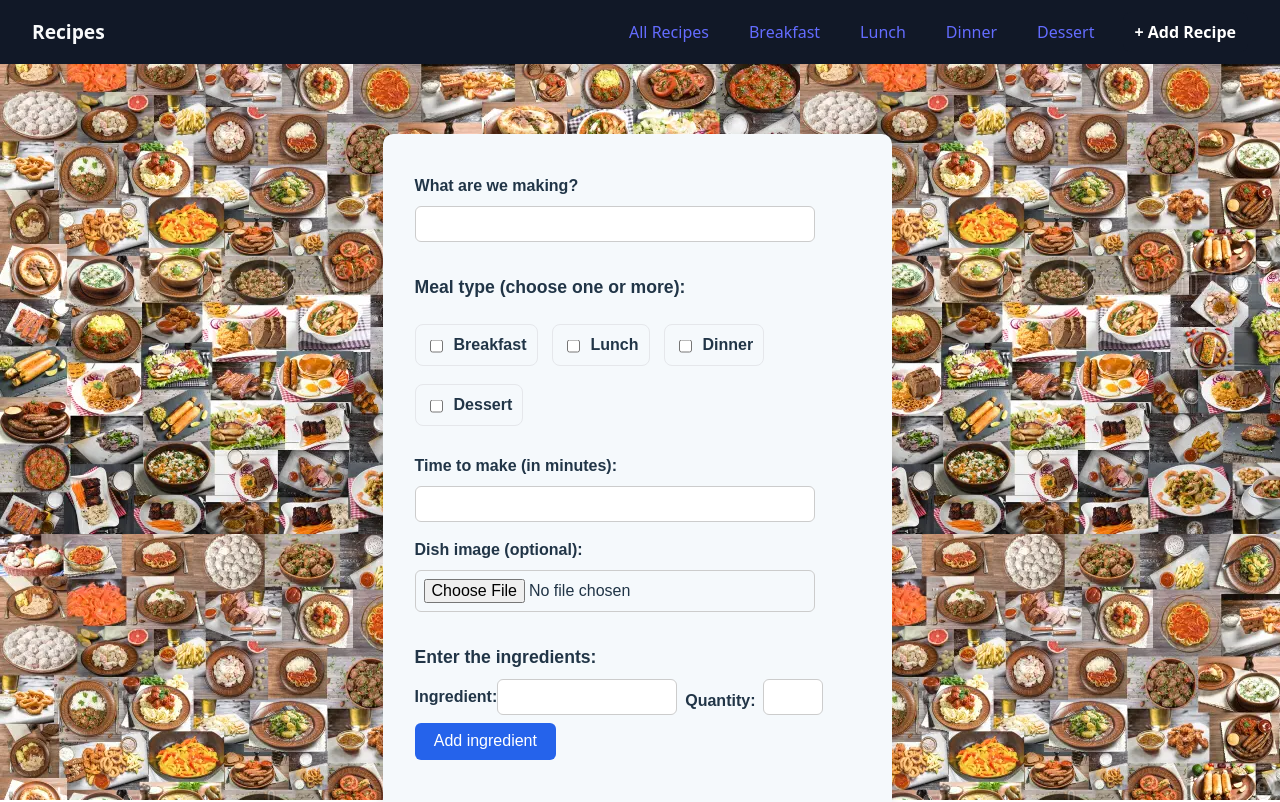
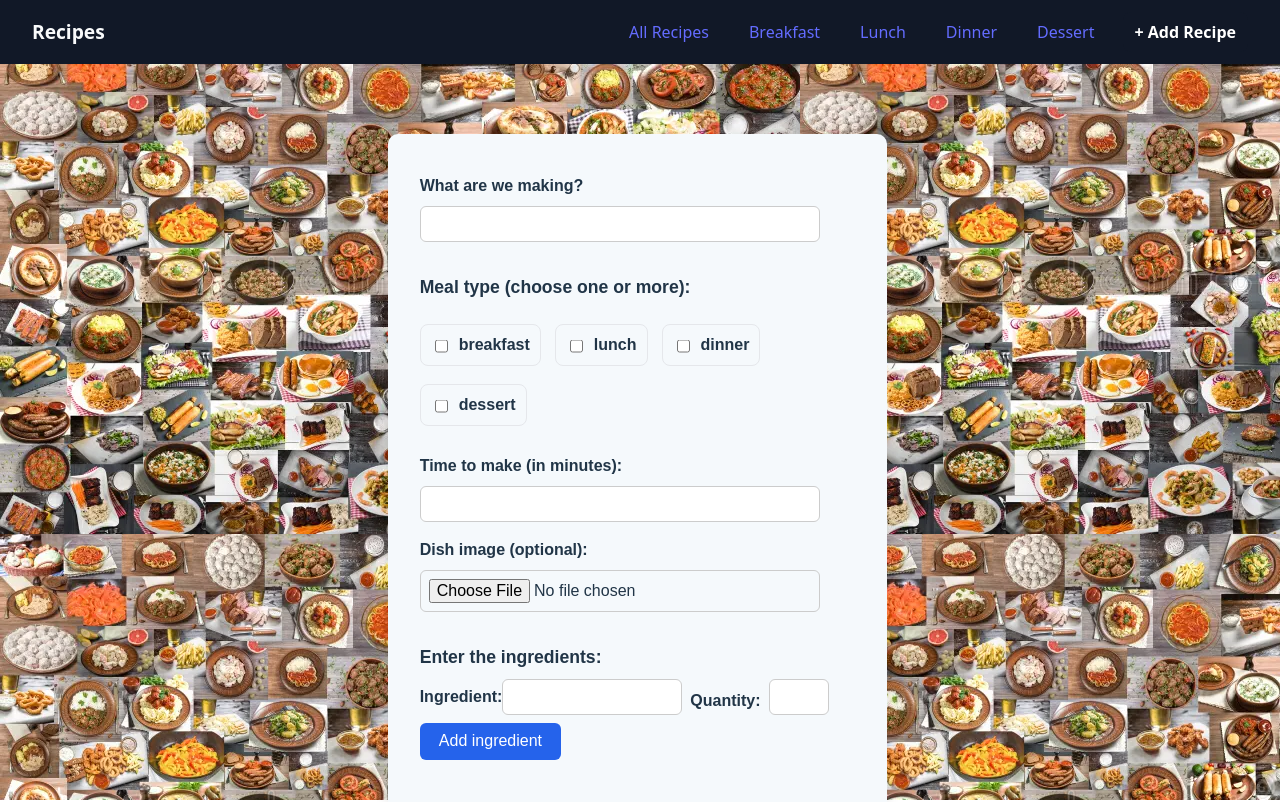
Before and after one commit to omriyaacobi/recipe-website, a React (Vite) app: page /AddRecipe in a window 1280 px wide. Shown: the top 802 px of the page. Built offline with nearby package versions, Linux system fonts and the light colour scheme.

Commit message:
Add CategoryPages component and integrate with routing; refactor meal type options to lowercase and update Home component to use CardGrid for recipe display.

```diff
--- a/src/App.jsx
+++ b/src/App.jsx
@@ -8,6 +8,7 @@ import Navbar from "./components/Layout/Navbar/Navbar.jsx";
 import Home from "./components/Home/Home.jsx";
 import About from "./About.jsx";
 import AddRecipe from "./components/AddRecipe/AddRecipe.jsx";
+import CategoryPages from "./components/CatergoryPages/CategoryPages.jsx";
 
 const App = () => {
   const [recipeList, setRecipeList] = useState(recipes);
@@ -22,10 +23,10 @@ const App = () => {
         <Routes>
           <Route path="/" element={<Home recipeList={recipeList} />} />
           <Route path="/about" element={<About />} />
-          {/* <Route path="/breakfast" element={<Category name="Breakfast" />} />
-          <Route path="/lunch" element={<Category name="Lunch" />} />
-          <Route path="/dinner" element={<Category name="Dinner" />} />
-          <Route path="/dessert" element={<Category name="Dessert" />} /> */}
+          <Route
+            path="/:category"
+            element={<CategoryPages recipeList={recipeList} />}
+          />
           <Route
             path="/AddRecipe"
             element={<AddRecipe setRecipeList={setRecipeList} />}
--- a/src/Data/RecipesData.js
+++ b/src/Data/RecipesData.js
@@ -1,26 +1,15 @@
 export const recipes = [
   {
     name: "Spaghetti Bolognese",
-    mealTypes: ["Lunch", "Dinner"],
+    mealTypes: ["lunch", "dinner"],
     preparationTime: 45,
-    ingredients: [
-      "Spaghetti",
-      "Ground beef",
-      "Tomato sauce",
-      "Onion",
-      "Garlic",
-    ],
-    instructions: [
-      "Boil pasta",
-      "Cook beef with onion/garlic",
-      "Add sauce",
-      "Combine",
-    ],
+    ingredients: ["Spaghetti", "Ground beef", "Tomato sauce", "Onion", "Garlic"],
+    instructions: ["Boil pasta", "Cook beef with onion/garlic", "Add sauce", "Combine"],
     image: null,
   },
   {
     name: "Avocado Toast",
-    mealTypes: ["Breakfast", "Snack"],
+    mealTypes: ["breakfast", "snack"],
     preparationTime: 10,
     ingredients: ["Bread", "Avocado", "Salt", "Pepper", "Lemon juice"],
     instructions: ["Toast bread", "Mash avocado", "Spread & season"],
@@ -28,77 +17,47 @@ export const recipes = [
   },
   {
     name: "Chicken Caesar Salad",
-    mealTypes: ["Lunch", "Dinner"],
+    mealTypes: ["lunch", "dinner"],
     preparationTime: 25,
-    ingredients: [
-      "Romaine lettuce",
-      "Chicken breast",
-      "Croutons",
-      "Caesar dressing",
-      "Parmesan",
-    ],
-    instructions: [
-      "Grill chicken",
-      "Chop lettuce",
-      "Mix with dressing",
-      "Top with chicken, croutons, cheese",
-    ],
+    ingredients: ["Romaine lettuce", "Chicken breast", "Croutons", "Caesar dressing", "Parmesan"],
+    instructions: ["Grill chicken", "Chop lettuce", "Mix with dressing", "Top with chicken, croutons, cheese"],
     image: null,
   },
   {
     name: "Pancakes",
-    mealTypes: ["Breakfast", "Dessert"],
+    mealTypes: ["breakfast", "dessert"],
     preparationTime: 20,
     ingredients: ["Flour", "Eggs", "Milk", "Sugar", "Baking powder"],
-    instructions: [
-      "Mix ingredients",
-      "Cook on pan until golden",
-      "Serve with syrup",
-    ],
+    instructions: ["Mix ingredients", "Cook on pan until golden", "Serve with syrup"],
     image: null,
   },
   {
     name: "Vegetable Stir Fry",
-    mealTypes: ["Lunch", "Dinner"],
+    mealTypes: ["lunch", "dinner"],
     preparationTime: 20,
     ingredients: ["Mixed vegetables", "Soy sauce", "Garlic", "Ginger", "Oil"],
-    instructions: [
-      "Heat oil",
-      "Stir fry vegetables",
-      "Add seasoning",
-      "Serve with rice",
-    ],
+    instructions: ["Heat oil", "Stir fry vegetables", "Add seasoning", "Serve with rice"],
     image: null,
   },
   {
     name: "Tomato Soup",
-    mealTypes: ["Lunch", "Dinner"],
+    mealTypes: ["lunch", "dinner"],
     preparationTime: 30,
     ingredients: ["Tomatoes", "Onion", "Garlic", "Vegetable broth", "Cream"],
-    instructions: [
-      "Cook tomatoes/onion/garlic",
-      "Add broth",
-      "Blend",
-      "Serve hot",
-    ],
+    instructions: ["Cook tomatoes/onion/garlic", "Add broth", "Blend", "Serve hot"],
     image: null,
   },
   {
     name: "Omelette",
-    mealTypes: ["Breakfast"],
+    mealTypes: ["breakfast"],
     preparationTime: 10,
     ingredients: ["Eggs", "Salt", "Pepper", "Cheese", "Vegetables"],
-    instructions: [
-      "Whisk eggs",
-      "Pour into pan",
-      "Add fillings",
-      "Fold & cook",
-    ],
+    instructions: ["Whisk eggs", "Pour into pan", "Add fillings", "Fold & cook"],
     image: null,
   },
   {
     name: "Grilled Cheese Sandwich",
-    mealTypes: ["Lunch", "Snack"],
+    mealTypes: ["lunch", "snack"],
     preparationTime: 10,
     ingredients: ["Bread", "Cheese", "Butter"],
     instructions: ["Butter bread", "Add cheese", "Grill until golden"],
@@ -106,7 +65,7 @@ export const recipes = [
   },
   {
     name: "Beef Tacos",
-    mealTypes: ["Lunch", "Dinner"],
+    mealTypes: ["lunch", "dinner"],
     preparationTime: 25,
     ingredients: ["Taco shells", "Ground beef", "Lettuce", "Cheese", "Salsa"],
     instructions: ["Cook beef", "Assemble tacos with toppings"],
@@ -114,19 +73,15 @@ export const recipes = [
   },
   {
     name: "Greek Salad",
-    mealTypes: ["Lunch", "Dinner"],
+    mealTypes: ["lunch", "dinner"],
     preparationTime: 15,
     ingredients: ["Cucumber", "Tomatoes", "Feta cheese", "Olives", "Olive oil"],
-    instructions: [
-      "Chop vegetables",
-      "Mix with cheese and olives",
-      "Drizzle oil",
-    ],
+    instructions: ["Chop vegetables", "Mix with cheese and olives", "Drizzle oil"],
     image: null,
   },
   {
     name: "Banana Smoothie",
-    mealTypes: ["Breakfast", "Snack"],
+    mealTypes: ["breakfast", "snack"],
     preparationTime: 5,
     ingredients: ["Banana", "Milk", "Honey", "Ice"],
     instructions: ["Blend all ingredients until smooth"],
@@ -134,7 +89,7 @@ export const recipes = [
   },
   {
     name: "Homemade Pizza",
-    mealTypes: ["Lunch", "Dinner"],
+    mealTypes: ["lunch", "dinner"],
     preparationTime: 50,
     ingredients: ["Pizza dough", "Tomato sauce", "Cheese", "Toppings"],
     instructions: ["Roll dough", "Add sauce & toppings", "Bake"],
@@ -142,33 +97,23 @@ export const recipes = [
   },
   {
     name: "Lentil Soup",
-    mealTypes: ["Lunch", "Dinner"],
+    mealTypes: ["lunch", "dinner"],
     preparationTime: 35,
     ingredients: ["Lentils", "Carrots", "Celery", "Onion", "Spices"],
-    instructions: [
-      "Cook vegetables",
-      "Add lentils & broth",
-      "Simmer until soft",
-    ],
+    instructions: ["Cook vegetables", "Add lentils & broth", "Simmer until soft"],
     image: null,
   },
   {
     name: "Sushi Rolls",
-    mealTypes: ["Lunch", "Dinner"],
+    mealTypes: ["lunch", "dinner"],
     preparationTime: 60,
-    ingredients: [
-      "Sushi rice",
-      "Nori sheets",
-      "Vegetables",
-      "Fish",
-      "Soy sauce",
-    ],
+    ingredients: ["Sushi rice", "Nori sheets", "Vegetables", "Fish", "Soy sauce"],
     instructions: ["Prepare rice", "Assemble rolls", "Slice & serve"],
     image: null,
   },
   {
     name: "Falafel Wrap",
-    mealTypes: ["Lunch", "Dinner"],
+    mealTypes: ["lunch", "dinner"],
     preparationTime: 30,
     ingredients: ["Falafel balls", "Pita bread", "Tahini", "Vegetables"],
     instructions: ["Warm pita", "Fill with falafel & veggies", "Add tahini"],
@@ -176,7 +121,7 @@ export const recipes = [
   },
   {
     name: "Chocolate Cake",
-    mealTypes: ["Dessert"],
+    mealTypes: ["dessert"],
     preparationTime: 60,
     ingredients: ["Flour", "Cocoa powder", "Sugar", "Eggs", "Butter"],
     instructions: ["Mix batter", "Bake", "Frost if desired"],
@@ -184,19 +129,15 @@ export const recipes = [
   },
   {
     name: "Curry Chicken",
-    mealTypes: ["Lunch", "Dinner"],
+    mealTypes: ["lunch", "dinner"],
     preparationTime: 40,
     ingredients: ["Chicken", "Curry paste", "Coconut milk", "Vegetables"],
-    instructions: [
-      "Cook chicken",
-      "Add curry paste & vegetables",
-      "Simmer with coconut milk",
-    ],
+    instructions: ["Cook chicken", "Add curry paste & vegetables", "Simmer with coconut milk"],
     image: null,
   },
   {
     name: "Hummus & Pita",
-    mealTypes: ["Snack", "Lunch"],
+    mealTypes: ["snack", "lunch"],
     preparationTime: 15,
     ingredients: ["Chickpeas", "Tahini", "Lemon", "Garlic", "Olive oil"],
     instructions: ["Blend all ingredients", "Serve with pita"],
@@ -204,7 +145,7 @@ export const recipes = [
   },
   {
     name: "French Fries",
-    mealTypes: ["Snack", "Side"],
+    mealTypes: ["snack", "side"],
     preparationTime: 20,
     ingredients: ["Potatoes", "Oil", "Salt"],
     instructions: ["Cut potatoes", "Fry until golden", "Season"],
@@ -212,14 +153,10 @@ export const recipes = [
   },
   {
     name: "Shakshuka",
-    mealTypes: ["Breakfast", "Dinner"],
+    mealTypes: ["breakfast", "dinner"],
     preparationTime: 30,
     ingredients: ["Eggs", "Tomatoes", "Onion", "Garlic", "Spices"],
-    instructions: [
-      "Cook tomato sauce",
-      "Crack eggs in sauce",
-      "Simmer until eggs set",
-    ],
+    instructions: ["Cook tomato sauce", "Crack eggs in sauce", "Simmer until eggs set"],
     image: null,
   },
 ];
--- a/src/Home.jsx
+++ /dev/null
@@ -1,3 +0,0 @@
-const Home = () => <h1>bitch nigga snitch nigga bitch</h1>;
-
-export default Home;
--- a/src/components/AddRecipe/AddRecipe.jsx
+++ b/src/components/AddRecipe/AddRecipe.jsx
@@ -6,7 +6,7 @@ import "./AddRecipe.css";
 import AddInstructions from "./AddInstructions/AddInstructions";
 import AddIngredients from "./AddIngredients/AddIngredients";
 
-const mealTypeOptions = ["Breakfast", "Lunch", "Dinner", "Dessert"];
+const mealTypeOptions = ["breakfast", "lunch", "dinner", "dessert"];
 
 const AddRecipe = ({ setRecipeList }) => {
   const [ingredientList, setIngredientList] = useState([]);
--- /dev/null
+++ b/src/components/CardGrid/CardGrid.css
@@ -0,0 +1,14 @@
+.card-grid {
+  border-radius: 16px;
+  padding: 24px;
+  max-width: 800px;
+  font-family: system-ui, -apple-system, Segoe UI, Roboto, Helvetica, Arial, sans-serif;
+  color: #111827;
+  display: grid;
+  gap: 18px;
+  grid-template-columns: repeat(3, 1fr);
+}
+.home__header {
+  background: rgba(229, 231, 235, 0.8);
+  border-radius: 12px;
+}
--- /dev/null
+++ b/src/components/CardGrid/CardGrid.jsx
@@ -0,0 +1,36 @@
+import { Link } from "react-router-dom";
+
+import RecipeCard from "../RecipeCard/RecipeCard";
+import "./CardGrid.css";
+
+const CardGrid = ({ recipeList, header }) => {
+  const hasRecipes = Array.isArray(recipeList) && recipeList.length > 0;
+
+  return (
+    <div>
+      {header && <h2 className="home__header">{header}</h2>}
+      {hasRecipes ? (
+        <div className="card-grid">
+          {recipeList.map((recipe) => (
+            <Link
+              key={recipe.id ?? recipe.name}
+              to={`/recipe/${recipe.id ?? ""}`}
+              className="card-link"
+            >
+              <RecipeCard name={recipe.name} time={recipe.preparationTime} />
+            </Link>
+          ))}
+        </div>
+      ) : (
+        <section className="empty-home">
+          <p>No recipes yet.</p>
+          <p className="empty-home-message">
+            Start by adding your first recipe — you can always edit later.
+          </p>
+        </section>
+      )}
+    </div>
+  );
+};
+
+export default CardGrid;
--- /dev/null
+++ b/src/components/CatergoryPages/CategoryPages.css
@@ -0,0 +1,13 @@
+.home__header {
+  background: rgba(229, 231, 235, 0.8);
+  border-radius: 12px;
+}
+
+.category-page {
+  background: rgba(255, 248, 240, 0.9);
+  border-radius: 16px;
+  padding: 24px;
+  max-width: 800px;
+  font-family: system-ui, -apple-system, Segoe UI, Roboto, Helvetica, Arial, sans-serif;
+  color: #111827;
+}
--- /dev/null
+++ b/src/components/CatergoryPages/CategoryPages.jsx
@@ -0,0 +1,17 @@
+import { useParams } from "react-router-dom";
+
+import CardGrid from "../CardGrid/CardGrid";
+import "./CategoryPages.css";
+
+const CategoryPages = ({ recipeList }) => {
+  const { category } = useParams();
+  const filteredRecipes = recipeList.filter((recipe) =>
+    recipe.mealTypes.includes(category)
+  );
+  return (
+    <div className="category-page">
+      <CardGrid recipeList={filteredRecipes} header={category} />
+    </div>
+  );
+};
+export default CategoryPages;
--- a/src/components/Home/Home.css
+++ b/src/components/Home/Home.css
@@ -7,26 +7,9 @@
   color: #111827;
 }
 
-.home__header {
-  background: rgba(229, 231, 235, 0.8);
-  border-radius: 12px;
-}
 
-.btn {
-  display: inline-flex;
-  padding: 10px 14px;
-  border-radius: 10px;
-  border: 1px solid transparent;
-}
 
-.btn:active { transform: translateY(1px); }
 
-.btn-primary {
-  background: #111827;
-  color: #fff;
-  box-shadow: 0 6px 140px rgba(17, 24, 39, 0.18);
-  margin-top: 20px;
-}
 
 .empty-home- {
   margin-top: 40px;
@@ -37,9 +20,3 @@
   background: #fafafa;
 }
 .empty-home-message { color: #6b7280; margin: 6px 0 16px; }
-
-.card-grid {
-  display: grid;
-  gap: 18px;
-  grid-template-columns: repeat(3, 1fr);
-}
```
Also changed, not shown: src/components/Home/Home.jsx (+5 -36 lines).
